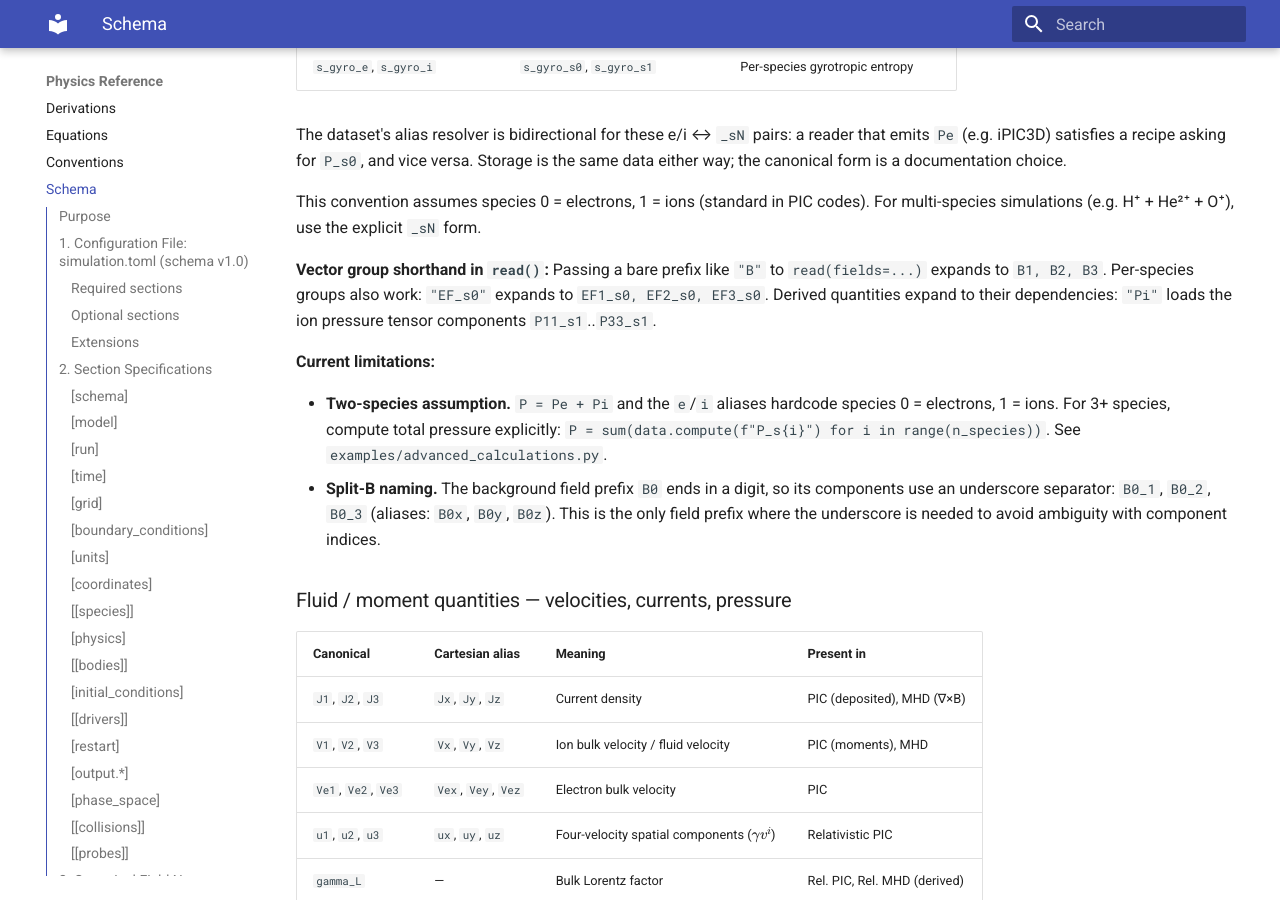
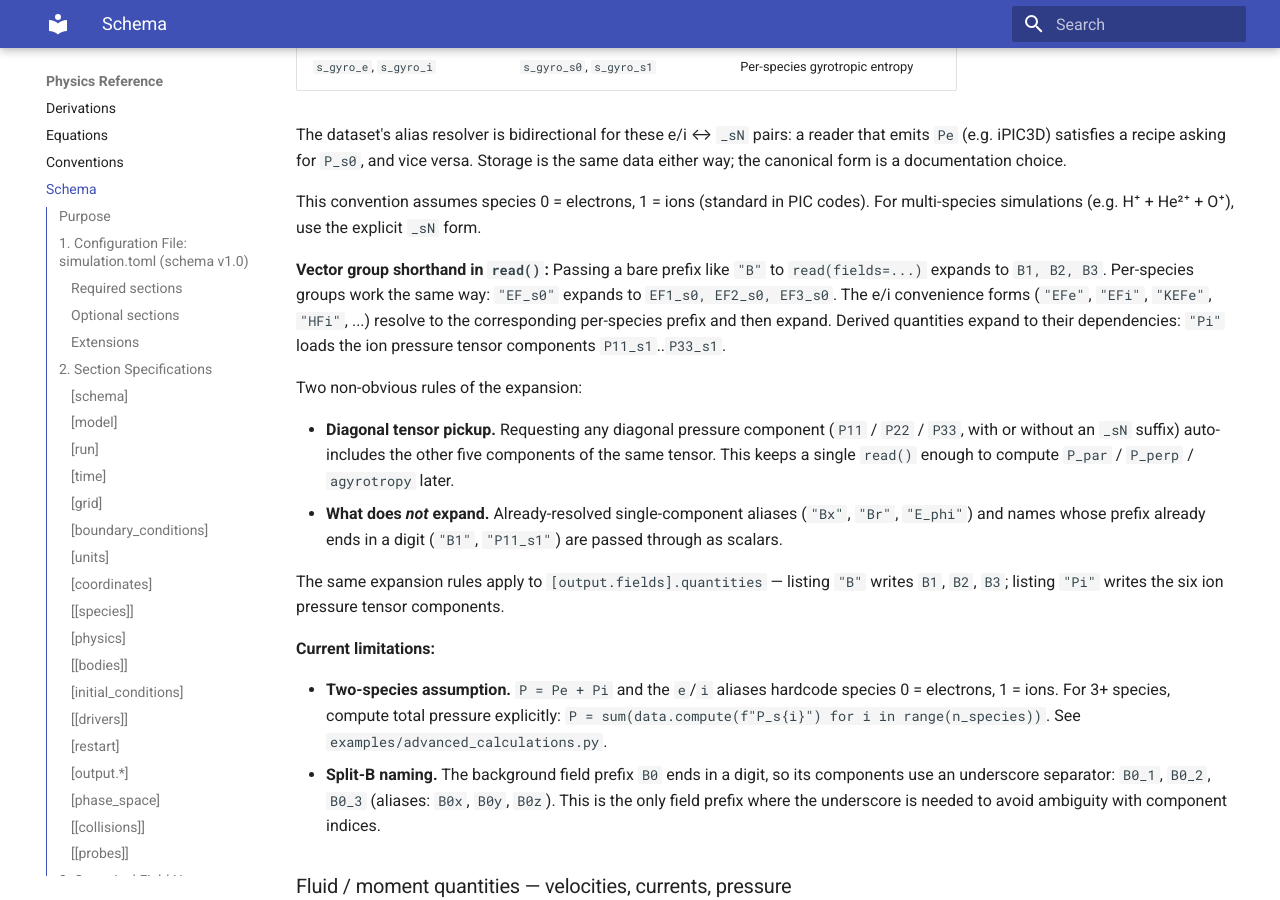
Before and after one commit to rusaitis/pypic, an MkDocs documentation site: the page built from docs/schema.md, in a window 1280 px wide and 900 px high, scrolled down 17204 px. Built offline with MkDocs 1.6.1 and Material for MkDocs 9.7.7, drawn with Linux system fonts in a browser that asks for light colours.

Commit message:
docs: clarify vector-group expansion rules in schema §3
The brief two-line note understated the expansion contract: it
omitted the e/i group-alias forms (EFe, KEFi, HFi, ...) and never
mentioned the diagonal tensor pickup rule, where any of P11/P22/P33
auto-loads all six components so downstream P_par/P_perp/agyrotropy
share one read. Also calls out which names *don't* expand (resolved
single-component aliases, prefixes already ending in a digit) so a
user reading the spec can predict exactly what `read()` returns,
and notes that `[output.fields].quantities` follows the same rules.

Assisted-by: Claude Opus 4.7 (1M context)

```diff
--- a/docs/schema.md
+++ b/docs/schema.md
@@ -911,9 +911,28 @@ the explicit `_sN` form.
 
 **Vector group shorthand in `read()`:** Passing a bare prefix like
 `"B"` to `read(fields=...)` expands to `B1, B2, B3`. Per-species
-groups also work: `"EF_s0"` expands to `EF1_s0, EF2_s0, EF3_s0`.
-Derived quantities expand to their dependencies: `"Pi"` loads the
-ion pressure tensor components `P11_s1`..`P33_s1`.
+groups work the same way: `"EF_s0"` expands to
+`EF1_s0, EF2_s0, EF3_s0`. The e/i convenience forms (`"EFe"`,
+`"EFi"`, `"KEFe"`, `"HFi"`, ...) resolve to the corresponding
+per-species prefix and then expand. Derived quantities expand to
+their dependencies: `"Pi"` loads the ion pressure tensor components
+`P11_s1`..`P33_s1`.
+
+Two non-obvious rules of the expansion:
+
+- **Diagonal tensor pickup.** Requesting any diagonal pressure
+  component (`P11` / `P22` / `P33`, with or without an `_sN`
+  suffix) auto-includes the other five components of the same
+  tensor. This keeps a single `read()` enough to compute
+  `P_par` / `P_perp` / `agyrotropy` later.
+- **What does *not* expand.** Already-resolved single-component
+  aliases (`"Bx"`, `"Br"`, `"E_phi"`) and names whose prefix
+  already ends in a digit (`"B1"`, `"P11_s1"`) are passed through
+  as scalars.
+
+The same expansion rules apply to `[output.fields].quantities` —
+listing `"B"` writes `B1`, `B2`, `B3`; listing `"Pi"` writes the six
+ion pressure tensor components.
 
 **Current limitations:**
 
```
